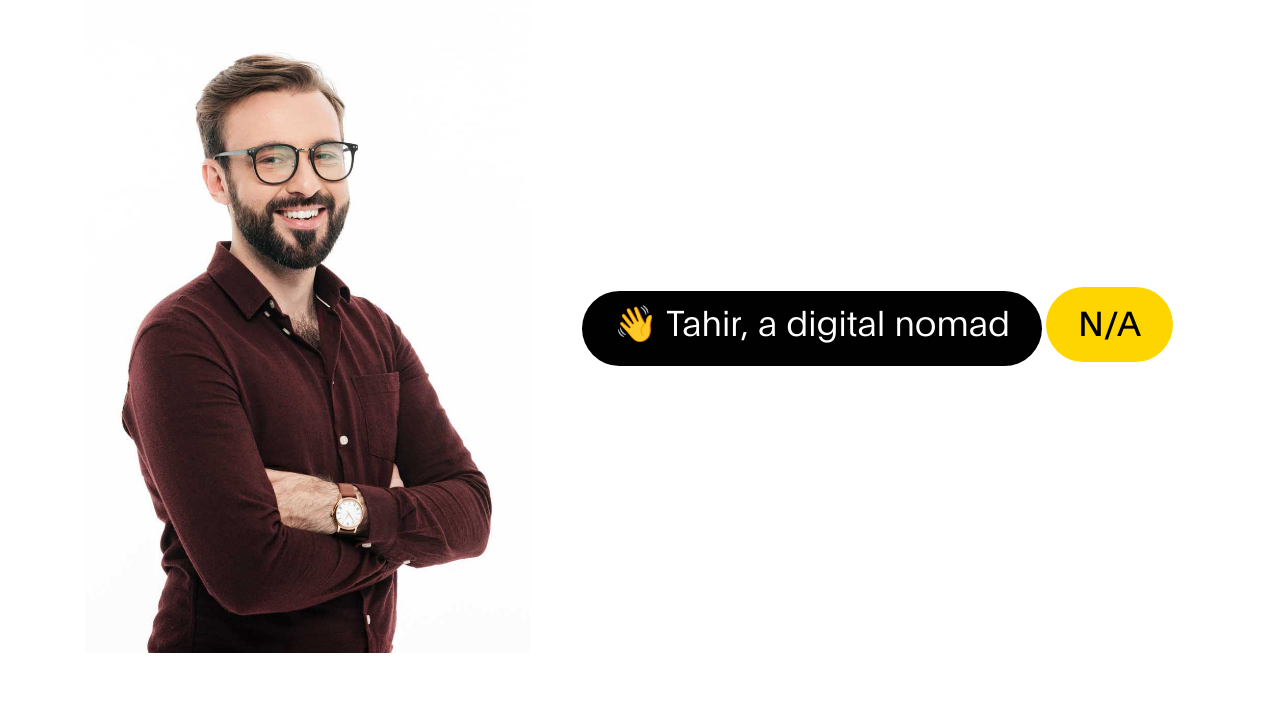
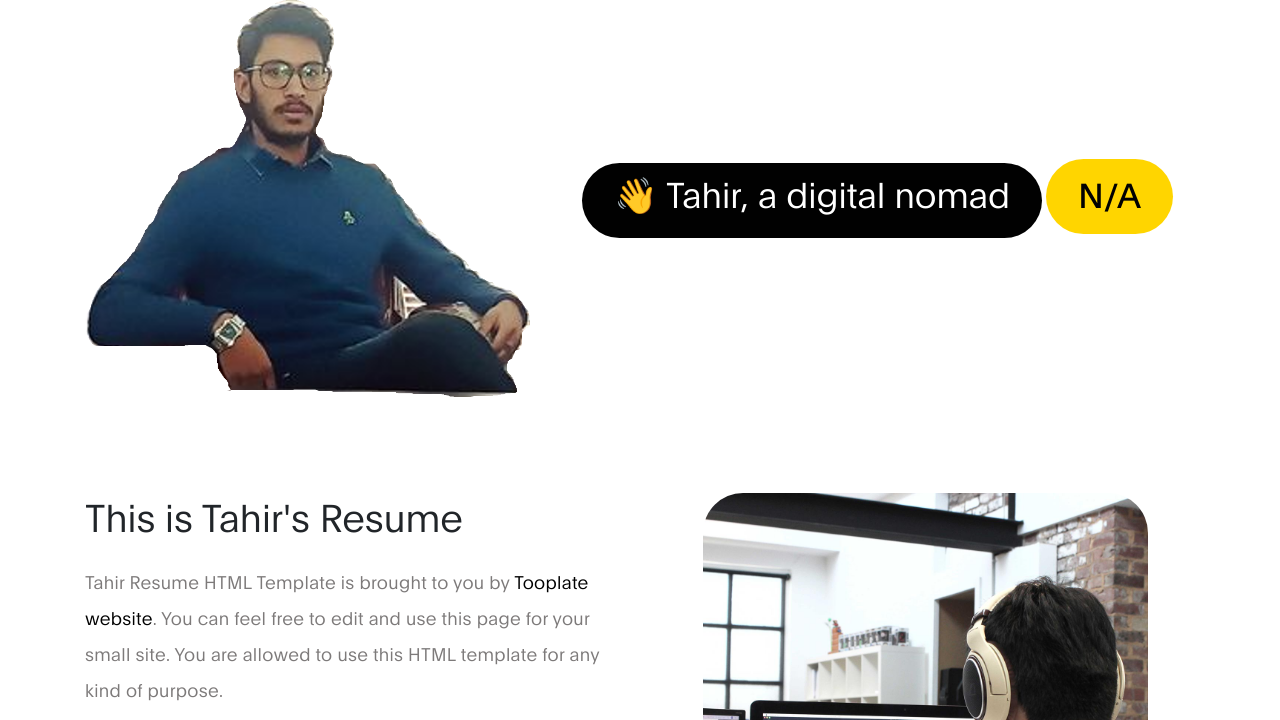
Before and after one commit to cyber-x98/my-site, a plain HTML site: page index.html in a window 1280 px wide. Shown: the top 720 px of the page. Drawn offline with Linux system fonts and the light colour scheme.

Commit message:
Changed Inmage ben-tahir

```diff
--- a/index.html
+++ b/index.html
@@ -69,7 +69,7 @@
             <div class="row">
 
                   <div class="mx-auto col-lg-5 col-md-5 col-10">
-                      <img src="images/ben.jpg" class="img-fluid" alt="Tahir's Resume HTML Template">
+                      <img src="images/tahir.png" class="img-fluid" alt="Tahir's Resume HTML Template">
                   </div>
 
                    <div class="d-flex flex-column justify-content-center align-items-center col-lg-7 col-md-7 col-12">
```
Also changed, not shown: images/ben.jpg (deleted), images/tahir.png (added).
